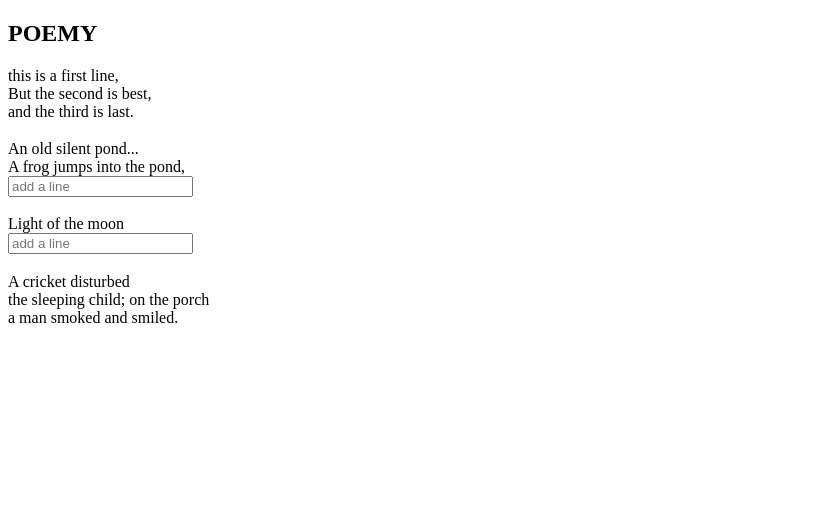
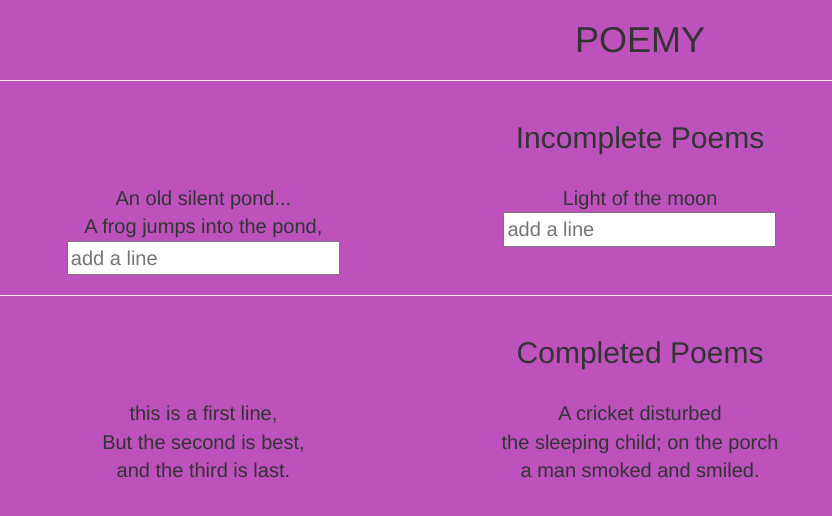
Before and after one commit to kidmillions/poemy, a website: page app/index.html in a window 1280 px wide. Shown: the whole page, without its empty margins (0-832 px from the left). Drawn offline with nearby package versions, Linux system fonts and the light colour scheme.

Commit message:
added styles and completed poem box

```diff
--- a/app/index.html
+++ b/app/index.html
@@ -3,18 +3,31 @@
 	<head>
 	  <meta charset="utf-8">
 	  <title>Poemy</title>
+	  <link rel="stylesheet" href="https://maxcdn.bootstrapcdn.com/bootstrap/3.3.2/css/bootstrap.min.css">
 	  <link rel="stylesheet" href="poemy.css">
 	</head>
 	<body>
-		<h2>POEMY</h2>
+		<h1 class="text-center">POEMY</h1>
+		<hr />
 		<div ng-controller="PoemController as poemCtrl">
-			<div ng-repeat="poem in poemCtrl.poems">
-				<h3>{{poems.poem.title}}</h3>
-				<div ng-repeat="line in poem.lines">{{line}}</div>
-				 <form name="lineForm" ng-hide="poem.complete" 	ng-controller="LineController as lineCtrl" ng-submit="lineCtrl.addNewLine(poem)">
-				 	<div>{{lineCtrl.newLine}}</div>
-				 	<input ng-model="lineCtrl.newLine" placeholder="add a line">
-				 </form>
+			<div class="row">
+				<h2>Incomplete Poems</h2>
+				<div class="col-md-4 poem-box" ng-repeat="poem in poemCtrl.poems" ng-hide="poem.complete">
+					<h3>{{poems.poem.title}}</h3>
+					<div ng-repeat="line in poem.lines">{{line}}</div>
+					 <form name="lineForm" ng-controller="LineController as lineCtrl" ng-submit="lineCtrl.addNewLine(poem)">
+					 	<div>{{lineCtrl.newLine}}</div>
+					 	<input ng-model="lineCtrl.newLine" placeholder="add a line">
+					 </form>
+				</div>
+			</div>
+			<hr />
+			<div class="row">
+				<h2>Completed Poems</h2>
+				<div class="col-md-4 poem-box" ng-repeat="poem in poemCtrl.poems" ng-show="poem.complete">
+					<h3>{{poems.poem.title}}</h3>
+					<div ng-repeat="line in poem.lines">{{line}}</div>
+				</div>
 			</div>
 		</div>
 	<script type="text/javascript" src="https://ajax.googleapis.com/ajax/libs/angularjs/1.3.11/angular.min.js"></script>
--- a/app/poemy.scss
+++ b/app/poemy.scss
@@ -0,0 +1,16 @@
+body {
+	background: rgb(189, 82, 189);
+
+}
+
+.row {
+	h2 {
+		text-align: center;
+	}
+}
+
+.poem-box {
+	margin: 0 auto;
+	text-align: center;
+	font-size: 20px;
+}
```
Also changed, not shown: app/poemy.css, 1 other file.
